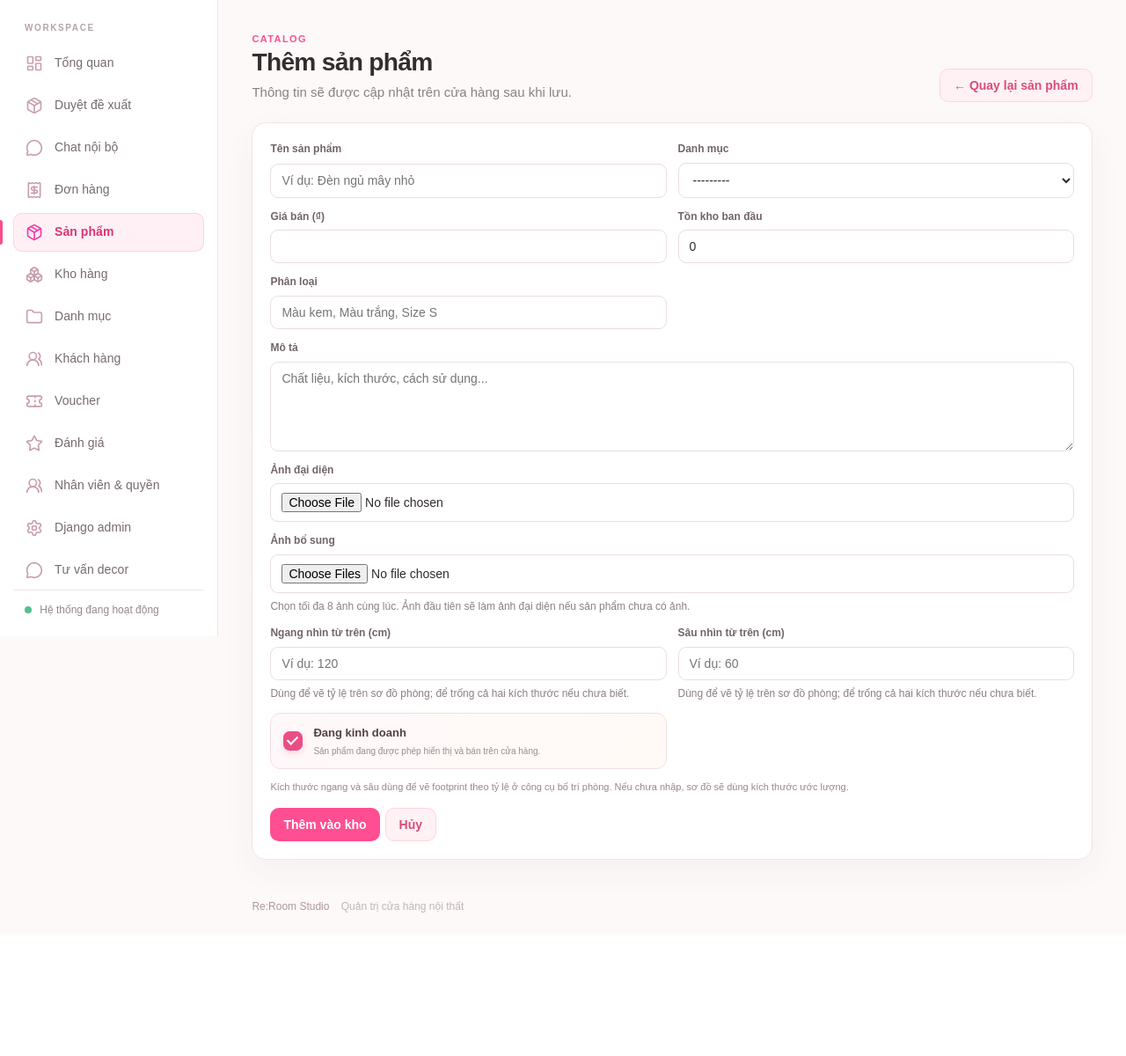
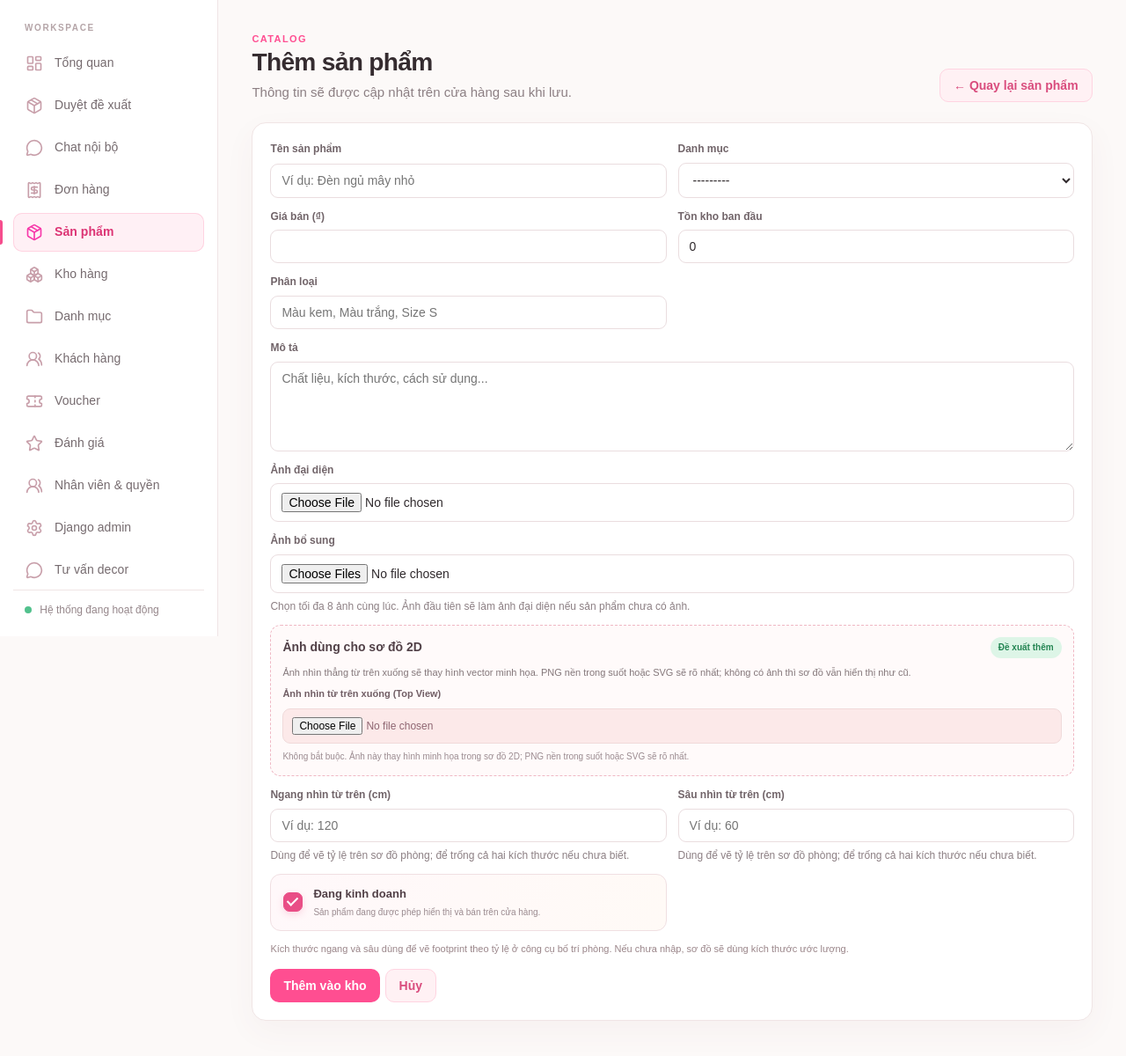
Before and after one commit to YenLinh-artist/Reroomy_Project, a Django app: page /quan-tri/san-pham/them/ in a window 1280 px wide. Shown: the part 77-1277 px from the top of the page at 88% size. Before the commit the page ends 1114 px from the top, so only its background shows below. Run offline with Django 5.2, Linux system fonts and the light colour scheme; the visitor is signed in with stand-in values (Sample User, id 1); data that the repository does not hold is empty; some web fonts are replaced.

Commit message:
cập nhật form add sản phẩm + topview

```diff
--- a/store/forms.py
+++ b/store/forms.py
@@ -3,6 +3,7 @@ from django import forms
 from django.contrib.auth import password_validation
 from django.contrib.auth.models import User
 from django.core.exceptions import ValidationError
+from django.core.files.uploadedfile import UploadedFile
 
 from .models import DanhMuc, DeXuatSanPham, HoSoNhanVien, SanPham, Voucher
 from .models import StaffProfile
@@ -40,6 +41,32 @@ class MultipleImageField(forms.FileField):
             if upload.size > self.max_file_size:
                 raise ValidationError("Mỗi ảnh tải lên cần nhỏ hơn 8 MB.")
         return cleaned_files
+
+
+def _validate_top_view_upload(upload):
+    if not isinstance(upload, UploadedFile):
+        return upload
+    extension = "." + upload.name.rsplit(".", 1)[-1].lower() if "." in upload.name else ""
+    if extension not in {".png", ".svg", ".webp", ".jpg", ".jpeg"}:
+        raise ValidationError("Ảnh Top View cần là PNG, SVG, WEBP hoặc JPG.")
+    if upload.size > 8 * 1024 * 1024:
+        raise ValidationError("Ảnh Top View cần nhỏ hơn 8 MB.")
+    content_type = getattr(upload, "content_type", "") or ""
+    if content_type and not content_type.startswith("image/"):
+        raise ValidationError("Vui lòng chọn tệp hình ảnh cho Top View.")
+    return upload
+
+
+class ProductTopViewForm(forms.Form):
+    room_top_view = forms.FileField(
+        required=False,
+        label="Ảnh nhìn từ trên xuống (Top View)",
+        help_text="Không bắt buộc. PNG nền trong suốt hoặc SVG sẽ rõ nhất.",
+        widget=forms.FileInput(attrs={"accept": ".png,.svg,.webp,.jpg,.jpeg,image/*", "class": "js-product-top-view"}),
+    )
+
+    def clean_room_top_view(self):
+        return _validate_top_view_upload(self.cleaned_data.get("room_top_view"))
 
 
 class StaffAccountForm(forms.Form):
@@ -92,15 +119,16 @@ class SanPhamForm(forms.ModelForm):
 
     class Meta:
         model = SanPham
-        fields = ("ten_san_pham", "danh_muc", "gia_ban", "so_luong", "phan_loai", "mo_ta", "hinh_anh", "room_width_cm", "room_depth_cm", "is_active")
+        fields = ("ten_san_pham", "danh_muc", "gia_ban", "so_luong", "phan_loai", "mo_ta", "hinh_anh", "room_top_view", "room_width_cm", "room_depth_cm", "is_active")
         labels = {
             "ten_san_pham": "Tên sản phẩm", "danh_muc": "Danh mục", "gia_ban": "Giá bán (₫)",
             "so_luong": "Tồn kho ban đầu", "phan_loai": "Phân loại",
-            "mo_ta": "Mô tả", "hinh_anh": "Ảnh đại diện",
+            "mo_ta": "Mô tả", "hinh_anh": "Ảnh đại diện", "room_top_view": "Ảnh nhìn từ trên xuống (Top View)",
             "room_width_cm": "Ngang nhìn từ trên (cm)", "room_depth_cm": "Sâu nhìn từ trên (cm)",
             "is_active": "Đang kinh doanh",
         }
         help_texts = {
+            "room_top_view": "Không bắt buộc. Ảnh này thay hình minh họa trong sơ đồ 2D; PNG nền trong suốt hoặc SVG sẽ rõ nhất.",
             "room_width_cm": "Dùng để vẽ tỷ lệ trên sơ đồ phòng; để trống cả hai kích thước nếu chưa biết.",
             "room_depth_cm": "Dùng để vẽ tỷ lệ trên sơ đồ phòng; để trống cả hai kích thước nếu chưa biết.",
         }
@@ -111,6 +139,7 @@ class SanPhamForm(forms.ModelForm):
             "phan_loai": forms.TextInput(attrs={"placeholder": "Màu kem, Màu trắng, Size S"}),
             "mo_ta": forms.Textarea(attrs={"rows": 5, "placeholder": "Chất liệu, kích thước, cách sử dụng..."}),
             "hinh_anh": forms.ClearableFileInput(attrs={"accept": "image/*"}),
+            "room_top_view": forms.ClearableFileInput(attrs={"accept": ".png,.svg,.webp,.jpg,.jpeg,image/*", "class": "js-product-top-view"}),
             "room_width_cm": forms.NumberInput(attrs={"min": 1, "step": "0.1", "placeholder": "Ví dụ: 120"}),
             "room_depth_cm": forms.NumberInput(attrs={"min": 1, "step": "0.1", "placeholder": "Ví dụ: 60"}),
         }
@@ -123,7 +152,7 @@ class SanPhamForm(forms.ModelForm):
         self.fields["anh_bo_sung"] = deepcopy(self.declared_fields["anh_bo_sung"])
         self.order_fields([name for name in (
             "ten_san_pham", "danh_muc", "gia_ban", "so_luong", "phan_loai", "mo_ta",
-            "hinh_anh", "anh_bo_sung", "room_width_cm", "room_depth_cm", "is_active",
+            "hinh_anh", "anh_bo_sung", "room_top_view", "room_width_cm", "room_depth_cm", "is_active",
         ) if name in self.fields])
 
     def clean(self):
@@ -134,6 +163,9 @@ class SanPhamForm(forms.ModelForm):
             self.add_error("room_width_cm", message)
             self.add_error("room_depth_cm", message)
         return cleaned
+
+    def clean_room_top_view(self):
+        return _validate_top_view_upload(self.cleaned_data.get("room_top_view"))
 
 
 class DeXuatSanPhamForm(forms.ModelForm):
--- a/store/models.py
+++ b/store/models.py
@@ -18,6 +18,7 @@ class SanPham(models.Model):
     mo_ta = models.TextField(blank=True)
     so_luong = models.PositiveIntegerField(default=0)
     hinh_anh = models.FileField(upload_to="products/", blank=True)
+    room_top_view = models.FileField(upload_to="products/top-view/", blank=True)
     room_width_cm = models.DecimalField(max_digits=7, decimal_places=1, blank=True, null=True, validators=[MinValueValidator(1)])
     room_depth_cm = models.DecimalField(max_digits=7, decimal_places=1, blank=True, null=True, validators=[MinValueValidator(1)])
     is_active = models.BooleanField(default=True)
--- a/store/static/store/product-form-enhancements.css
+++ b/store/static/store/product-form-enhancements.css
@@ -18,7 +18,39 @@
 .current-product-images{margin:0 0 15px;padding:12px 14px;border:1px solid #f1e4e2;border-radius:12px;background:#fffdfc}
 .current-product-images>strong{display:block;margin-bottom:8px;color:#76656a;font-size:12px}
 .product-editor-note{margin:0 0 15px;color:#9a8589;font-size:11px;line-height:1.5}
+.top-view-upload-card{display:grid;gap:8px;padding:13px;border:1px dashed #efb8c4;border-radius:12px;background:#fffafa}
+.top-view-upload-heading{display:flex;align-items:center;justify-content:space-between;gap:10px}
+.top-view-upload-heading strong{color:#514047;font-size:14px}
+.top-view-upload-heading span{padding:4px 9px;border-radius:999px;background:#ddf5e7;color:#248553;font-size:10px;font-weight:700;white-space:nowrap}
+.top-view-upload-card>p{margin:0;color:#84777a;font-size:11px;line-height:1.5}
+.top-view-upload-card>label{color:#715e65;font-size:11px;font-weight:700}
+.top-view-upload-card input[type=file]{width:100%;padding:9px 10px;border:1px solid #f0dada;border-radius:9px;background:#fce9e9;color:#8e6571;font:12px var(--font-body,Arial,sans-serif)}
+.top-view-upload-card .subtle{color:#9b8b90;font-size:10px;line-height:1.45}
+.product-image-preview figure.is-top-view img,.current-product-images figure.is-top-view img{object-fit:contain;background-color:#fffaf6;background-image:linear-gradient(45deg,#eee7e2 25%,transparent 25%),linear-gradient(-45deg,#eee7e2 25%,transparent 25%),linear-gradient(45deg,transparent 75%,#eee7e2 75%),linear-gradient(-45deg,transparent 75%,#eee7e2 75%);background-size:12px 12px;background-position:0 0,0 6px,6px -6px,-6px 0}
+.submission-review-detail{display:grid;grid-template-columns:minmax(0,1.15fr) minmax(300px,.85fr);gap:16px;align-items:start}
+.submission-detail-card{min-width:0;padding:18px;border:1px solid #f0e2e2;border-radius:15px;background:#fff}
+.submission-detail-card h2{margin:0 0 14px;color:#44363d;font-size:17px}
+.submission-detail-gallery{display:flex;flex-wrap:wrap;gap:9px;margin-bottom:15px}
+.submission-detail-gallery figure,.submission-existing-top-view{width:104px;margin:0;overflow:hidden;border:1px solid #f0e2e2;border-radius:10px;background:#fffaf8}
+.submission-detail-gallery img{display:block;width:104px;height:94px;object-fit:cover}
+.submission-detail-gallery figcaption,.submission-existing-top-view figcaption{padding:5px 7px;color:#907d80;font-size:9px;line-height:1.4}
+.submission-detail-list{display:grid;grid-template-columns:1fr 1fr;gap:0 16px;margin:0}
+.submission-detail-list>div{padding:10px 0;border-top:1px solid #f3e9e7}
+.submission-detail-list dt{margin-bottom:4px;color:#a18c91;font-size:10px}
+.submission-detail-list dd{margin:0;color:#504249;font-size:12px;font-weight:600;line-height:1.5;overflow-wrap:anywhere}
+.submission-detail-list .is-description{grid-column:1/-1}
+.submission-top-view-card{align-content:start}
+.submission-existing-top-view{display:flex;align-items:center;width:100%;gap:10px;padding:8px}
+.submission-existing-top-view img{width:72px;height:68px;object-fit:contain;background:#fffaf6}
+.submission-top-view-form{display:grid;gap:8px}
+.submission-top-view-form>label{color:#715e65;font-size:11px;font-weight:700}
+.submission-top-view-form input[type=file]{width:100%;padding:9px 10px;border:1px solid #f0dada;border-radius:9px;background:#fce9e9;color:#8e6571;font:12px var(--font-body,Arial,sans-serif)}
+.internal-support-note{margin:2px 0;color:#8d7d82;font-size:11px;line-height:1.5}
+.internal-support-note a{color:#d7467b;font-weight:700;text-decoration:underline;text-underline-offset:2px}
+.submission-detail-reject{margin-top:12px;padding-top:12px;border-top:1px solid #f2e6e4}
 .staff-proposals-field input[type=checkbox]{width:19px;height:19px;accent-color:#e94e86;vertical-align:middle}
 .staff-proposals-field input[type=file]{max-width:100%;padding:8px;border:1px solid #e9dfe2;border-radius:9px;background:#fff;color:#796c70}
 .submission-gallery{display:flex;flex-wrap:wrap;gap:5px;margin-top:7px}
 .submission-gallery img{width:42px;height:42px;object-fit:cover;border:1px solid #f0dfe2;border-radius:7px;background:#fff8f6}
+@media(max-width:820px){.submission-review-detail{grid-template-columns:1fr}}
+@media(max-width:520px){.submission-detail-list{grid-template-columns:1fr}.submission-detail-list .is-description{grid-column:auto}.top-view-upload-heading{align-items:flex-start;flex-direction:column}}
--- a/store/static/store/product-image-input.js
+++ b/store/static/store/product-image-input.js
@@ -24,4 +24,23 @@
       preview.append(note);
     });
   });
+  document.querySelectorAll('.js-product-top-view').forEach(input=>{
+    const preview=input.closest('.field,.top-view-upload-card')?.querySelector('[data-top-view-preview]');
+    if(!preview)return;
+    input.addEventListener('change',()=>{
+      preview.replaceChildren();
+      const file=Array.from(input.files||[]).find(candidate=>candidate.type.startsWith('image/'));
+      if(!file)return;
+      const figure=document.createElement('figure');
+      figure.className='is-top-view';
+      const image=document.createElement('img');
+      const caption=document.createElement('figcaption');
+      image.src=URL.createObjectURL(file);
+      image.alt='Xem trước ảnh top view';
+      image.onload=()=>URL.revokeObjectURL(image.src);
+      caption.textContent='Ảnh Top View · '+file.name;
+      figure.append(image,caption);
+      preview.append(figure);
+    });
+  });
 })();
--- a/store/templates/store/admin_product_form.html
+++ b/store/templates/store/admin_product_form.html
@@ -11,8 +11,17 @@
   {% csrf_token %}
   <div class="form-grid">
     {% for field in form %}
-      <div class="field{% if field.name == 'mo_ta' or field.name == 'hinh_anh' or field.name == 'anh_bo_sung' %} wide{% endif %}{% if field.name == 'is_active' %} field-check-row{% endif %}">
-        {% if field.name == 'is_active' %}
+      <div class="field{% if field.name == 'mo_ta' or field.name == 'hinh_anh' or field.name == 'anh_bo_sung' or field.name == 'room_top_view' %} wide{% endif %}{% if field.name == 'is_active' %} field-check-row{% endif %}">
+        {% if field.name == 'room_top_view' %}
+          <div class="top-view-upload-card">
+            <div class="top-view-upload-heading"><strong>Ảnh dùng cho sơ đồ 2D</strong><span>Đề xuất thêm</span></div>
+            <p>Ảnh nhìn thẳng từ trên xuống sẽ thay hình vector minh họa. PNG nền trong suốt hoặc SVG sẽ rõ nhất; không có ảnh thì sơ đồ vẫn hiển thị như cũ.</p>
+            <label for="{{ field.id_for_label }}">{{ field.label }}</label>
+            {{ field }}
+            {% if field.help_text %}<span class="subtle">{{ field.help_text }}</span>{% endif %}
+            <div class="product-image-preview" data-top-view-preview aria-live="polite"></div>
+          </div>
+        {% elif field.name == 'is_active' %}
           <label class="field-toggle" for="{{ field.id_for_label }}">
             <span class="pretty-check">{{ field }}<i aria-hidden="true"></i></span>
             <span><strong>{{ field.label }}</strong><small>Sản phẩm đang được phép hiển thị và bán trên cửa hàng.</small></span>
@@ -21,7 +30,7 @@
           <label for="{{ field.id_for_label }}">{{ field.label }}</label>
           {{ field }}
         {% endif %}
-        {% if field.help_text %}<span class="subtle">{{ field.help_text }}</span>{% endif %}
+        {% if field.help_text and field.name != 'room_top_view' %}<span class="subtle">{{ field.help_text }}</span>{% endif %}
         {% if field.name == 'anh_bo_sung' %}<div class="product-image-preview" data-image-preview aria-live="polite"></div>{% endif %}
         {% for error in field.errors %}<span class="form-errors">{{ error }}</span>{% endfor %}
       </div>
@@ -32,8 +41,9 @@
       <strong>Ảnh hiện có</strong>
       <div class="product-image-preview">
         {% if product.hinh_anh %}<figure><img src="{{ product.hinh_anh.url }}" alt="Ảnh đại diện {{ product.ten_san_pham }}"><figcaption>Ảnh đại diện</figcaption></figure>{% endif %}
+        {% if product.room_top_view %}<figure class="is-top-view"><img src="{{ product.room_top_view.url }}" alt="Ảnh nhìn từ trên xuống {{ product.ten_san_pham }}"><figcaption>Ảnh Top View · sơ đồ 2D</figcaption></figure>{% endif %}
         {% for photo in product.anh_bo_sung.all %}<figure><img src="{{ photo.anh.url }}" alt="Ảnh {{ product.ten_san_pham }}"><figcaption>Ảnh bổ sung</figcaption></figure>{% endfor %}
-        {% if not product.hinh_anh and not product.anh_bo_sung.exists %}<span class="subtle">Chưa có ảnh.</span>{% endif %}
+        {% if not product.hinh_anh and not product.room_top_view and not product.anh_bo_sung.exists %}<span class="subtle">Chưa có ảnh.</span>{% endif %}
       </div>
     </section>
   {% endif %}
--- a/store/templates/store/admin_product_submissions_modern.html
+++ b/store/templates/store/admin_product_submissions_modern.html
@@ -20,7 +20,7 @@
           <td><span class="tag{% if item.trang_thai == 'approved' %} ok{% elif item.trang_thai == 'rejected' %} reject{% else %} warn{% endif %}">{{ item.get_trang_thai_display }}</span>{% if item.duyet_luc %}<small class="subtle">{{ item.duyet_luc|date:'d/m/Y H:i' }}</small>{% endif %}</td>
           <td>{% if item.trang_thai == 'pending' %}
             <div class="submission-review-actions">
-              <form method="post" action="{% url 'quan_tri_duyet_de_xuat_san_pham' item.pk %}">{% csrf_token %}<button class="btn btn-small" type="submit">Duyệt & cộng kho</button></form>
+              <a class="btn btn-small" href="{% url 'quan_tri_duyet_de_xuat_san_pham' item.pk %}">Xem &amp; duyệt</a>
               <form method="post" action="{% url 'quan_tri_tu_choi_de_xuat_san_pham' item.pk %}">{% csrf_token %}<button class="btn btn-small btn-soft submission-reject" type="submit">Từ chối</button></form>
             </div>
           {% else %}<span class="subtle">Đã xử lý</span>{% endif %}</td>
--- a/store/templates/store/rooms.html
+++ b/store/templates/store/rooms.html
@@ -60,7 +60,7 @@
             <article class="room-picker-item" data-room-product data-search="{{ item.name|lower }} {{ item.category|lower }} {{ item.room_color_hint|lower }}">
               <div class="room-picker-photo">{% if item.image_url %}<img src="{{ item.image_url }}" alt="">{% else %}<img src="{{ item.icon_url }}" alt="">{% endif %}</div>
               <div class="room-picker-copy"><strong>{{ item.name }}</strong><small>{{ item.category }}</small><small>{% if item.room_dimensions_estimated %}Kích thước tạm tính{% else %}{{ item.room_width_cm|floatformat:0 }} × {{ item.room_depth_cm|floatformat:0 }} cm{% endif %}</small></div>
-              <button type="button" class="room-add-button" data-add-room-product data-name="{{ item.name }}" data-category="{{ item.category }}" data-color="{{ item.room_color_hint }}" data-width="{{ item.room_width_cm }}" data-depth="{{ item.room_depth_cm }}" data-estimated="{{ item.room_dimensions_estimated|yesno:'true,false' }}">Thêm</button>
+              <button type="button" class="room-add-button" data-add-room-product data-name="{{ item.name }}" data-category="{{ item.category }}" data-color="{{ item.room_color_hint }}" data-width="{{ item.room_width_cm }}" data-depth="{{ item.room_depth_cm }}" data-estimated="{{ item.room_dimensions_estimated|yesno:'true,false' }}" data-top-view="{{ item.room_top_view_url }}">Thêm</button>
             </article>
           {% empty %}
             <div class="room-picker-empty"><strong>Chưa có sản phẩm để bố trí</strong><span>Sản phẩm đang kinh doanh sẽ xuất hiện ở đây sau khi được thêm vào kho.</span></div>
--- a/store/views.py
+++ b/store/views.py
@@ -61,7 +61,7 @@ from datetime import timedelta
 from django.db.models import F, Q, Sum, Value
 from django.db.models.functions import Coalesce, TruncMonth
 from django.http import Http404, HttpResponse, HttpResponseForbidden, HttpResponseNotAllowed, JsonResponse
-from .forms import DanhMucForm, DeXuatSanPhamForm, NhanVienCreationForm, NhanVienPasswordForm, SanPhamForm
+from .forms import DanhMucForm, DeXuatSanPhamForm, NhanVienCreationForm, NhanVienPasswordForm, ProductTopViewForm, SanPhamForm
 from .models import (
     CustomerServiceConversation,
     CustomerServiceMessage,
@@ -174,6 +174,7 @@ def _database_product(item):
         "has_photo": bool(item.hinh_anh),
         "room_width_cm": float(item.room_width_cm or estimated_width),
         "room_depth_cm": float(item.room_depth_cm or estimated_depth),
+        "room_top_view_url": item.room_top_view.url if item.room_top_view else "",
         "room_dimensions_estimated": not has_room_dimensions,
         "room_color_hint": item.phan_loai or item.ten_san_pham,
         "tag": "Mới cập nhật",
@@ -3317,10 +3318,35 @@ def quan_tri_de_xuat_san_pham(request):
 
 @staff_member_required(login_url="dang_nhap")
 def quan_tri_duyet_de_xuat_san_pham(request, submission_id):
-    if request.method != "POST":
-        return HttpResponseNotAllowed(["POST"])
+    if request.method not in ("GET", "POST"):
+        return HttpResponseNotAllowed(["GET", "POST"])
     if not _has_admin_access(request.user):
         return HttpResponseForbidden("Chỉ admin mới được duyệt bài đăng.")
+    role = StaffProfile.Role.ADMIN if request.user.is_superuser else request.user.staff_profile.role
+    submission = get_object_or_404(
+        DeXuatSanPham.objects.select_related("danh_muc", "nguoi_tao").prefetch_related("anh_bo_sung"),
+        pk=submission_id,
+    )
+    if submission.trang_thai != DeXuatSanPham.TrangThai.CHO_DUYET:
+        messages.info(request, "Bài đăng này đã được xử lý trước đó.")
+        return redirect("quan_tri_de_xuat_san_pham")
+    existing_product = SanPham.objects.filter(
+        ten_san_pham__iexact=submission.ten_san_pham,
+        danh_muc=submission.danh_muc,
+    ).first()
+    form = ProductTopViewForm(
+        request.POST if request.method == "POST" else None,
+        request.FILES if request.method == "POST" else None,
+    )
+    if request.method == "GET":
+        return render(request, "store/admin_product_submission_review.html", {
+            "submission": submission, "form": form, "role": role, "existing_product": existing_product,
+        })
+    if not form.is_valid():
+        return render(request, "store/admin_product_submission_review.html", {
+            "submission": submission, "form": form, "role": role, "existing_product": existing_product,
+        })
+    room_top_view = form.cleaned_data.get("room_top_view")
     with transaction.atomic():
         submission = get_object_or_404(DeXuatSanPham.objects.select_for_update(), pk=submission_id)
         if submission.trang_thai != DeXuatSanPham.TrangThai.CHO_DUYET:
@@ -3341,7 +3367,9 @@ def quan_tri_duyet_de_xuat_san_pham(request, submission_id):
                 product.room_depth_cm = submission.room_depth_cm
             if submission.hinh_anh:
                 product.hinh_anh = submission.hinh_anh.name
-            product.save(update_fields=["so_luong", "gia_ban", "phan_loai", "mo_ta", "hinh_anh", "room_width_cm", "room_depth_cm"])
+            if room_top_view:
+                product.room_top_view = room_top_view
+            product.save(update_fields=["so_luong", "gia_ban", "phan_loai", "mo_ta", "hinh_anh", "room_width_cm", "room_depth_cm", "room_top_view"])
         else:
             product = SanPham.objects.create(
                 ten_san_pham=submission.ten_san_pham,
@@ -3351,6 +3379,7 @@ def quan_tri_duyet_de_xuat_san_pham(request, submission_id):
                 mo_ta=submission.mo_ta,
                 so_luong=submission.so_luong,
                 hinh_anh=submission.hinh_anh.name if submission.hinh_anh else "",
+                room_top_view=room_top_view or "",
                 room_width_cm=submission.room_width_cm,
                 room_depth_cm=submission.room_depth_cm,
             )
```
Also changed, not shown: store/static/store/rooms.js (+15 -3 lines), store/templates/store/admin_product_submission_review.html (added, +54 -0 lines), store/migrations/0025_sanpham_room_top_view.py (added).
